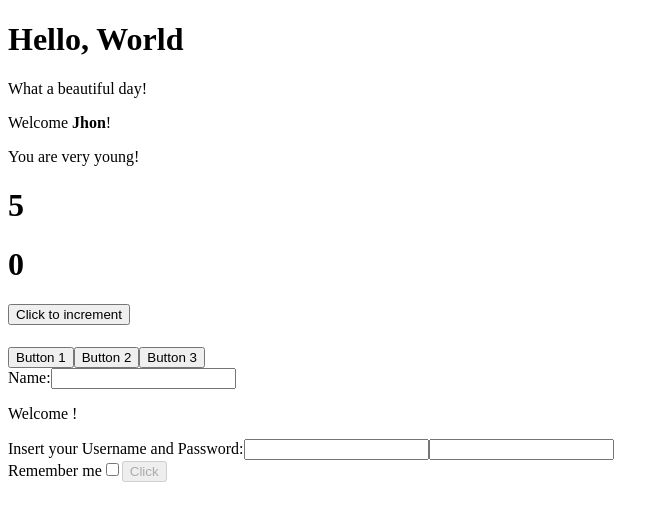
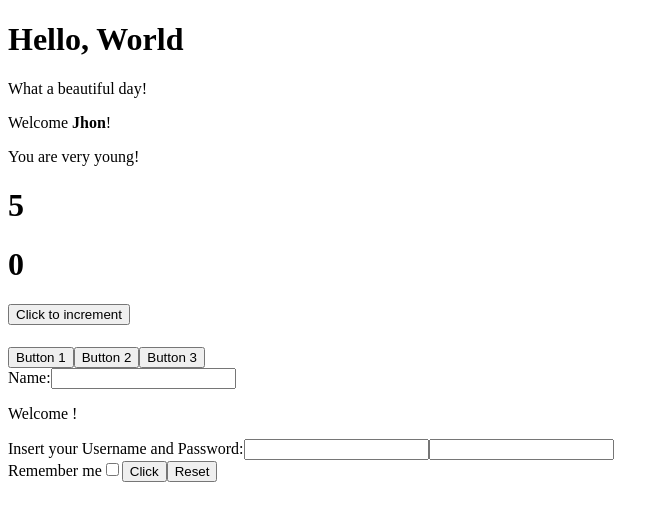
Before and after one commit to camilla-devasini/react-exercises, a React (Create React App) app: page / in a window 1280 px wide. Shown: the top 520 px of the page, without its empty margins (0-669 px from the left). Built offline with nearby package versions, Linux system fonts and the light colour scheme.

Commit message:
add ex. forms-04

```diff
--- a/src/components/form/Login.js
+++ b/src/components/form/Login.js
@@ -1,12 +1,13 @@
 import React, { useState } from 'react';
 import LoginButton from './LoginButton';
+import ResetButton from './ResetButton';
 
 const Login = props => {
 
     const [enteredName, setEnteredName] = useState('');
     const [enteredPassword,setEnteredPassword] = useState('');
-    const [checked, setChecked] = useState('');
-    const [isDisabled, setIsDisabled] = useState(true);
+    const [checked, setChecked] = useState(false);
+    const [isDisabled, setIsDisabled] = useState(false);
 
 
     const nameHandler = event => {
@@ -28,6 +29,14 @@ const Login = props => {
 
     }
 
+    const resetHandler = (event) => {
+        event.preventDefault();
+        setEnteredName('');
+        setEnteredPassword('');
+        setChecked(false);
+
+    }
+
 
     return (
         <form>
@@ -36,8 +45,10 @@ const Login = props => {
             <input type="password" value={enteredPassword} onChange={passwordHandler}></input>
             <div>
                 <label>Remember me</label>
-                <input type="checkbox" value={checked} onChange={checkHandler}></input>
+                <input type="checkbox" checked={checked} onChange={checkHandler}></input>
                 <LoginButton onLogin={loginHandler} onEnable={isDisabled} />
+                <ResetButton onReset={resetHandler} />
+
             </div>
         </form>
     )
--- /dev/null
+++ b/src/components/form/ResetButton.js
@@ -0,0 +1,9 @@
+
+const ResetButton = props => {
+
+    return (
+        <button onClick={props.onReset}>Reset</button>
+    )
+}
+
+export default ResetButton;
```
